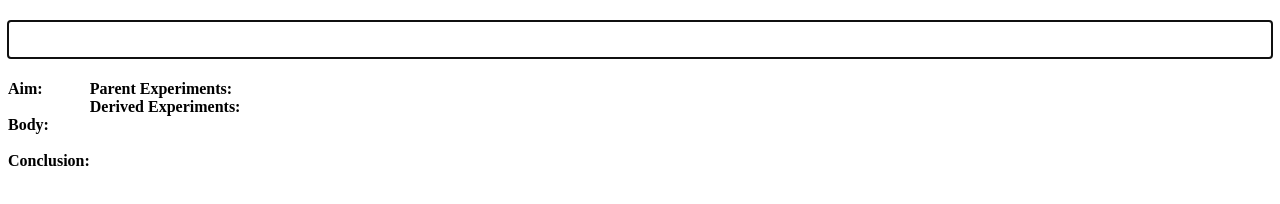
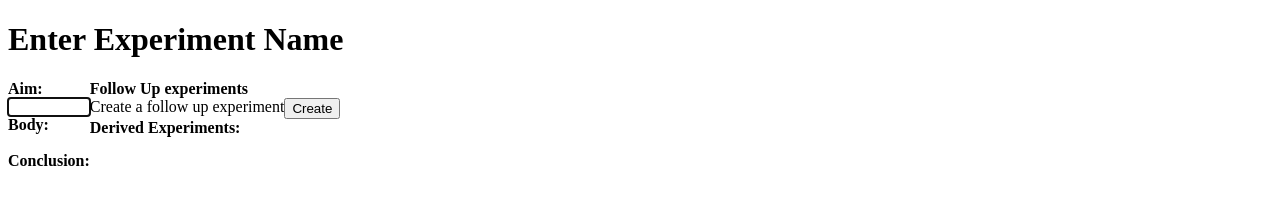
Before and after one commit to the-free-radical/Experiment-tracker, a plain HTML site: page public/ExperimentEdit.html in a window 1280 px wide. Drawn offline with nearby package versions, Linux system fonts and the light colour scheme.

Commit message:
hovering function for folluw up experiment creation field added

```diff
--- a/public/ExperimentEdit.html
+++ b/public/ExperimentEdit.html
@@ -9,19 +9,26 @@
       <script src="https://cdn.jsdelivr.net/npm/mathjax@3/es5/tex-svg.js"></script>
 </head>
 <body>
-    <H1 id="experimentName" class="editable" autofocus>Enter Experiment Name</H1>
+    <H1 id="experimentName" class="editable">Enter Experiment Name</H1>
     <div style="display: flex; flex-direction: row;">
     <div id="experimentContent">
         <div><b>Aim:</b></div>
         <div id="experimentAim" class="editable" autofocus></div>
         <div><b>Body:</b></div>
         <div id="experimentBody" class="editable" autofocus></div>
-        <div><b>Conclusion:<b></div>
+        <div><b>Conclusion:</b></div>
         <div id="experimentConclusion" class="editable" autofocus></div>
     </div>
     <div id="relatedExperiments">
-        <div id="parentExperiments">Parent Experiments:</div>
-        <div id="derivedExperiments">Derived Experiments:</div>
+        <div id="parentExperiments">
+            <div><b>Follow Up experiments</b></div>
+            <div id="followUpExperimentsList"></div>
+            <div id="followUpExerimentCreator" style="display: flex; flex-direction: row;">
+                <div id="enterFollowUpExperimentName" data-raw = '' placeholder ='Create a follow up experiment' class="relatedExperimentsEditable" contenteditable="true">Create a follow up experiment</div>
+                <button id="createFollowUpExperiment" class="button">Create</button>
+            </div>
+        </div>
+        <div id="derivedExperiments"><b>Derived Experiments:</b></div>
     </div>
     </div>
 
@@ -38,8 +45,12 @@
         const editablefields = document.querySelectorAll('.editable');
         editablefields.forEach(field => {
             field.contentEditable = 'true';
-        })
+        });
 
+        const followUpCreatorInput = document.getElementById('enterFollowUpExperimentName');
+        hoverPlaceholderManagement(followUpCreatorInput)
+
+        // converts fields to latex formatting when not in focus
         editablefields.forEach(field => {
             field.addEventListener('focus', () => {
                 field.innerHTML = field.getAttribute('data-raw');
@@ -104,6 +115,7 @@
             })
         }
 
+        // loading an experiment that already exists in the database
         if(pageOperation == 'open'){
             const urlParams = new URLSearchParams(window.location.search);
             getExperimentData(urlParams.get('eId'));
@@ -127,21 +139,28 @@
                     const fieldId = field.id;
                     field.setAttribute('data-raw', responseContent[fieldId]);
                     field.innerHTML = responseContent[fieldId];
+                    // renders latex blocks inside the div
+                    MathJax.typesetPromise([field]).catch((err)=>{console.error(err)});
                 })
             }catch(err){
                 console.error(err);
             }
         }
 
+        //managing all active functions after page load or initial save
         async function openPageMaintenance(){
-        //event listeners for saving any changes made
-                editablefields.forEach(field => {
+            //event listeners for saving any changes made
+            editablefields.forEach(field => {
                 field.addEventListener('input', saveExperimentChanges);
             })
+
+            relatedExperimentsMaintenance();
+
         }
 
         //saving changes to editable fields
         async function saveExperimentChanges(e){
+
             const field = e.currentTarget;
             clearTimeout(inputTimeout);
 
@@ -158,7 +177,6 @@
 
             //waits to builds a buffer of changes to be saved across different fields and sends aggregated data to the server
             inputTimeout = setTimeout(async () => {
-                console.log('saving data to the database');
                 sendDataToBeSaved(eId)
             }, 3000)
 
@@ -191,5 +209,26 @@
             }
         }
 
+        async function relatedExperimentsMaintenance(){
+            const followUpCreatorButton = document.getElementById('createFollowUpExperiment')
+        }
+
+        // manages replacing editable field with placer holder text if it is empty
+        async function hoverPlaceholderManagement(field) {
+            field.addEventListener('focus', ()=>{
+                if(field.getAttribute('data-raw') == ''){
+                    field.innerHTML = ''
+                }
+            })
+            field.addEventListener('blur', ()=>{
+                if(field.getAttribute('data-raw') == ''){
+                    field.innerHTML = field.getAttribute('placeholder');
+                }
+            })
+            field.addEventListener('input', ()=>{
+                field.setAttribute('data-raw', field.textContent);
+            })
+        }
+
     </script>
 </body>
--- a/src/server.mjs
+++ b/src/server.mjs
@@ -24,7 +24,7 @@ app.get('/experiment/new', (req,res)=>{
 
 //sending experimentEdit.html (default experiment edit view)
 app.get('/experiment/open', (req,res)=>{
-    console.log(`openeing experiment no: ${req.query.eId}`)
+    console.log(`opening experiment no: ${req.query.eId}`)
     res.sendFile(path.join(publicPath, 'ExperimentEdit.html'))
 })
 
```
